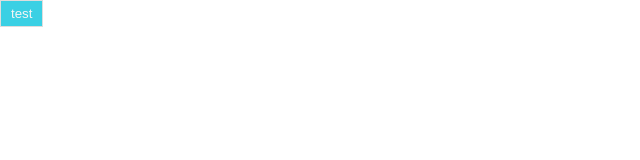
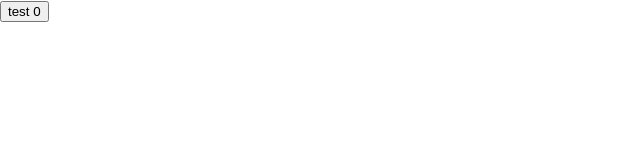
Before and after one commit to murqdan/tilegrid-app, a React (Create React App) app: page / in a window 1280 px wide. Shown: the top 160 px of the page, without its empty margins (0-640 px from the left). Built offline with nearby package versions, Linux system fonts and the light colour scheme.

Commit message:
(perkenalan hook) useState

```diff
--- a/src/App.js
+++ b/src/App.js
@@ -3,7 +3,7 @@ import Button from './Button'
 function App () {
   return (
     <div>
-      <Button props='test'/>
+      <Button text='test'/>
     </div>
   )
 }
--- a/src/Button.js
+++ b/src/Button.js
@@ -1,16 +1,20 @@
-import style from './Button.module.scss'
+import { useState } from 'react'
 import PropTypes from 'prop-types'
 
-const Button = ({ props }) => {
+const Button = ({ text }) => {
+  const [counter, setCounter] = useState(0)
+
+  const handleClick = () => setCounter(c => c + 1)
+
   return (
-    <button className={style.default}>
-      {props}
+    <button onClick={handleClick}>
+      {text} {counter}
     </button>
   )
 }
 
 Button.propTypes = {
-  props: PropTypes.string
+  text: PropTypes.string
 }
 
 export default Button
```
